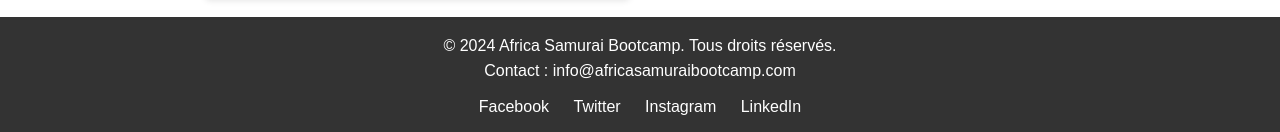
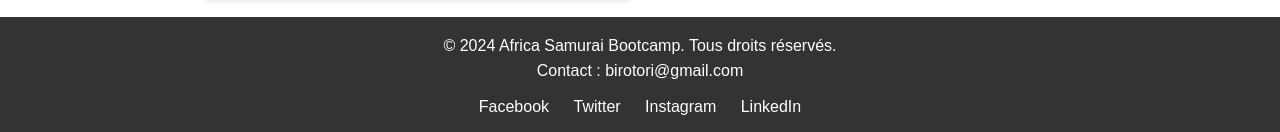
Before and after one commit to Baroka-wp/asc_boot, a plain HTML site: page index.html in a window 1280 px wide. Shown: the part 975-1107 px from the top of the page. Drawn offline with Linux system fonts and the light colour scheme.

Commit message:
first commit

```diff
--- a/index.html
+++ b/index.html
@@ -207,7 +207,7 @@
 
     <footer>
         <p>&copy; 2024 Africa Samurai Bootcamp. Tous droits réservés.</p>
-        <p>Contact : info@africasamuraibootcamp.com</p>
+        <p>Contact : birotori@gmail.com</p>
         <div class="social-links">
             <a href="#" target="_blank">Facebook</a>
             <a href="#" target="_blank">Twitter</a>
```
